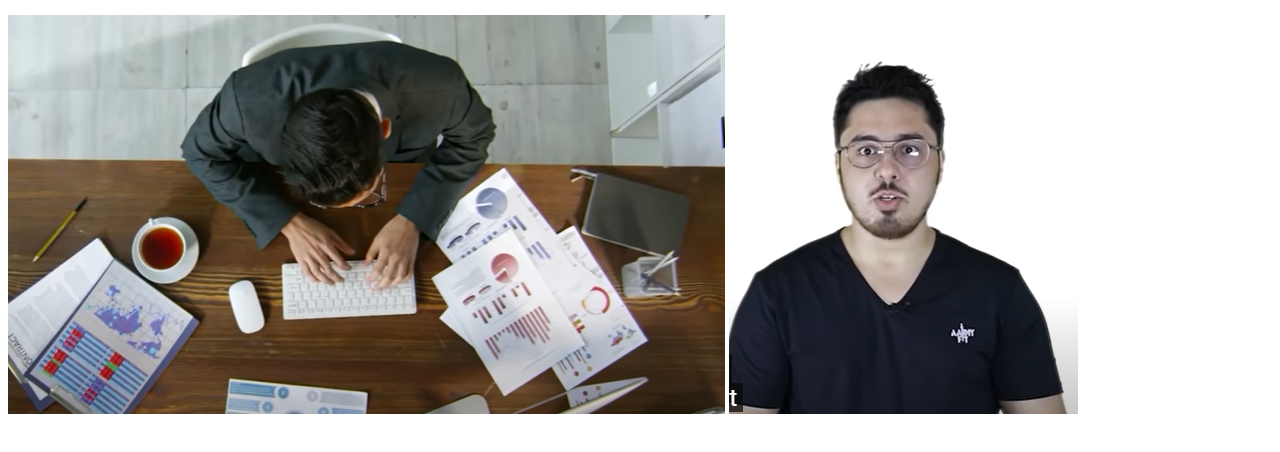
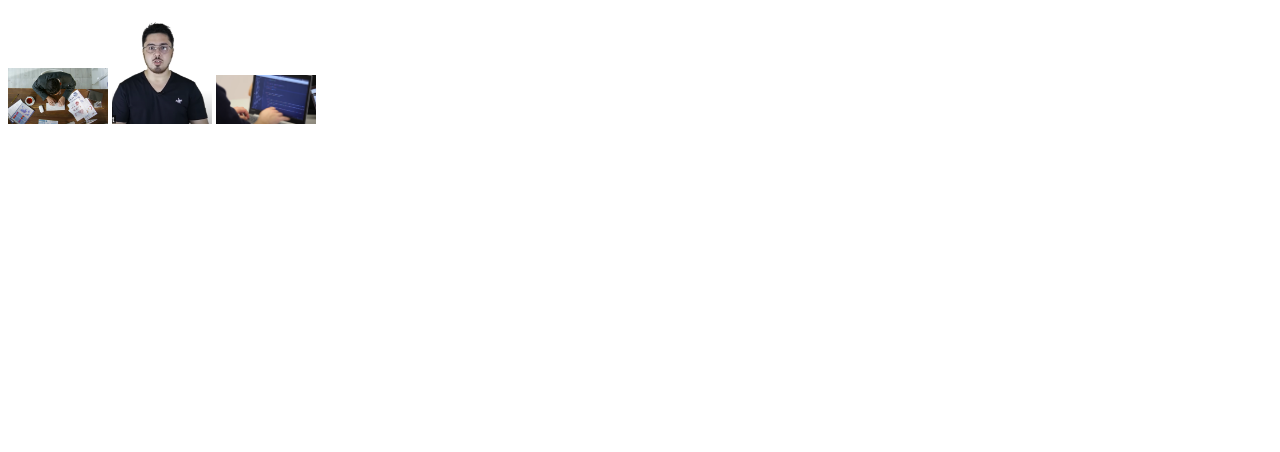
Before and after one commit to tasnia-sultana/my-third-repo, a plain HTML site: page index.html in a window 1280 px wide. Shown: the part 44-496 px from the top of the page. Drawn offline with Linux system fonts and the light colour scheme.

Commit message:
added one more picture and styles

```diff
--- a/index.html
+++ b/index.html
@@ -4,12 +4,14 @@
     <meta charset="UTF-8">
     <meta name="viewport" content="width=device-width, initial-scale=1.0">
     <title>my-third-repo</title>
+    <link rel="stylesheet" href="styles/sliders.css">
 </head>
 <body>
     <div>
         <h3>my third repo</h3>
         <img src="images/blackman.png" alt="">
         <img src="images/harry.png" alt="">
+        <img src="images/man.png" alt="">
     </div>
 </body>
 </html>
--- a/styles/sliders.css
+++ b/styles/sliders.css
@@ -1,3 +1,4 @@
 img{
     width: 100px;
+    border-image: 4px solid black;
 }
```
